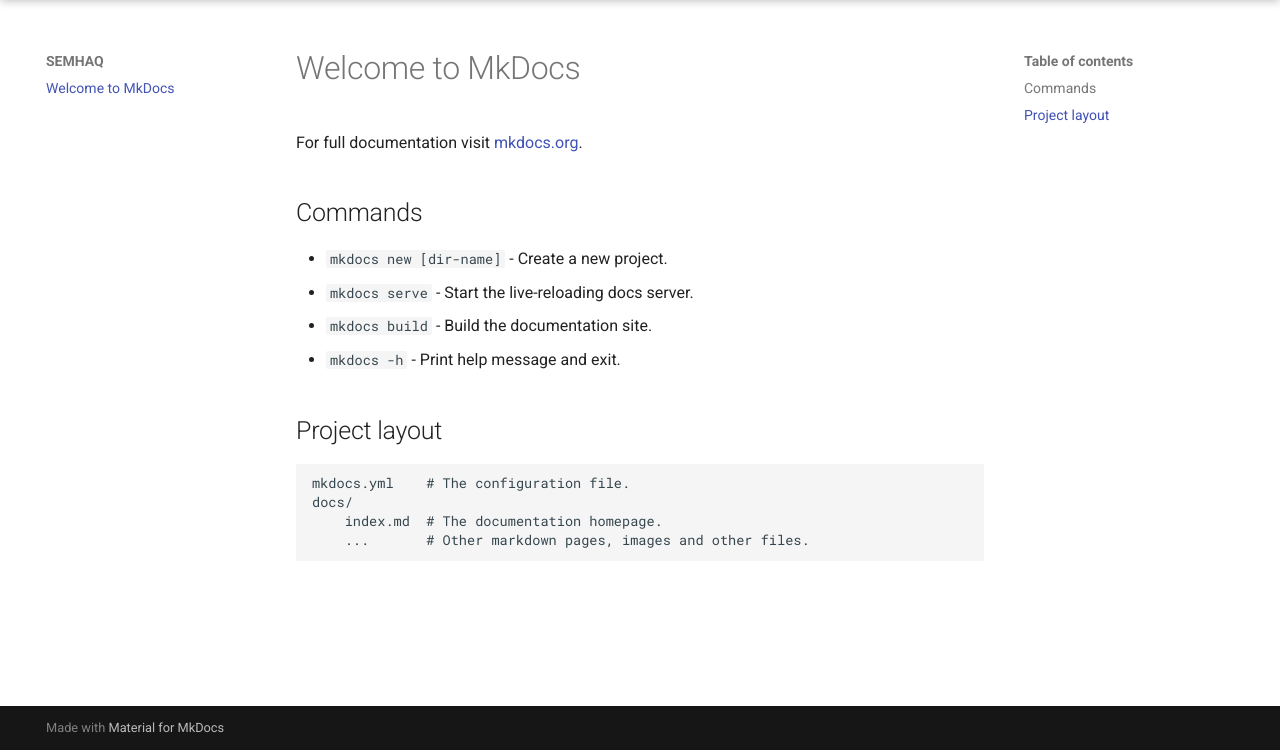
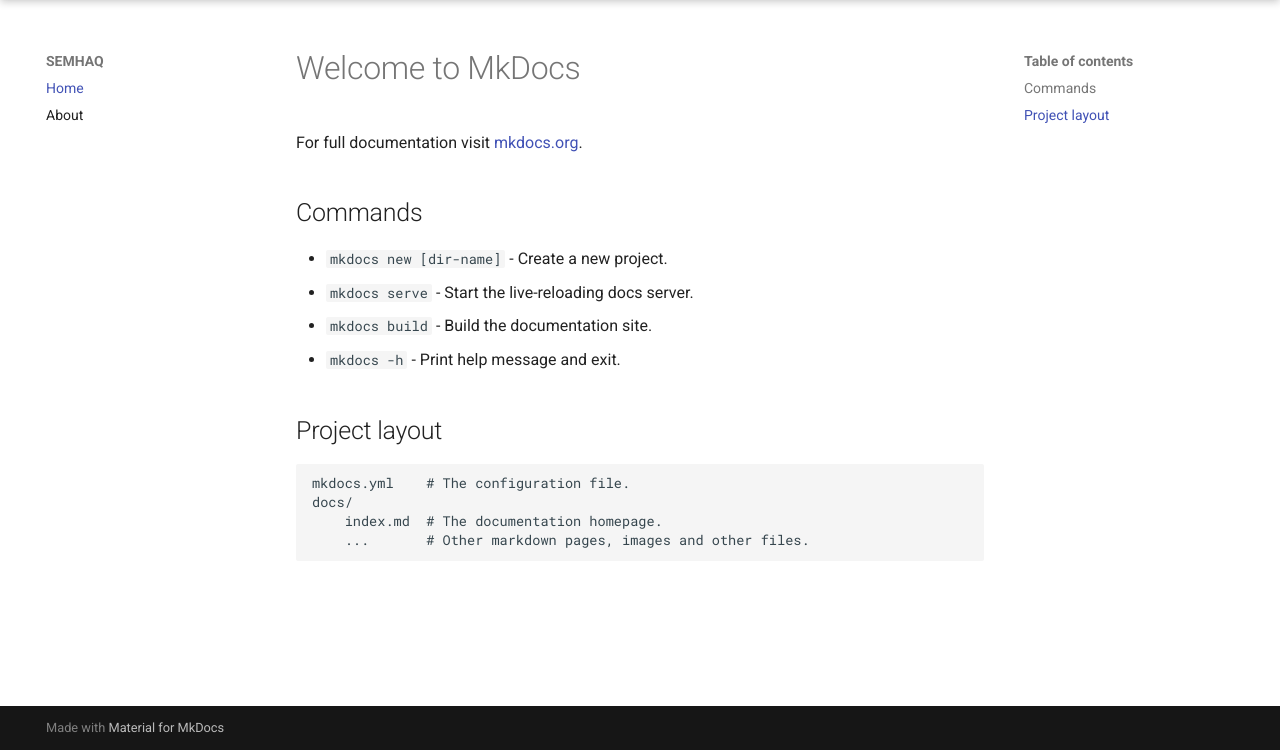
Before and after one commit to SEMHAQ/NoteBook, a plain HTML site: page index.html in a window 1280 px wide. Shown: the part 50-800 px from the top of the page. Drawn offline with Linux system fonts and the light colour scheme; no server answers.

Commit message:
Deployed  with MkDocs version: 1.4.2

```diff
--- a/index.html
+++ b/index.html
@@ -102,7 +102,7 @@
         <div class="md-header__topic" data-md-component="header-topic">
           <span class="md-ellipsis">
 
-              Welcome to MkDocs
+              Home
 
           </span>
         </div>
@@ -242,12 +242,12 @@
 
 
         <label class="md-nav__link md-nav__link--active" for="__toc">
-          Welcome to MkDocs
+          Home
           <span class="md-nav__icon md-icon"></span>
         </label>
 
       <a href="." class="md-nav__link md-nav__link--active">
-        Welcome to MkDocs
+        Home
       </a>
 
 
@@ -283,6 +283,21 @@
 
 </nav>
 
+    </li>
+
+
+
+
+
+
+
+
+
+
+    <li class="md-nav__item">
+      <a href="about.md" class="md-nav__link">
+        About
+      </a>
     </li>
 
 
```
Also changed, not shown: 404.html (+16 -1 lines), 3 other files.
